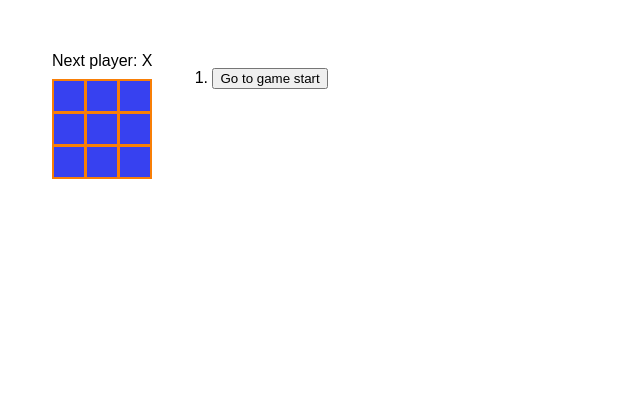
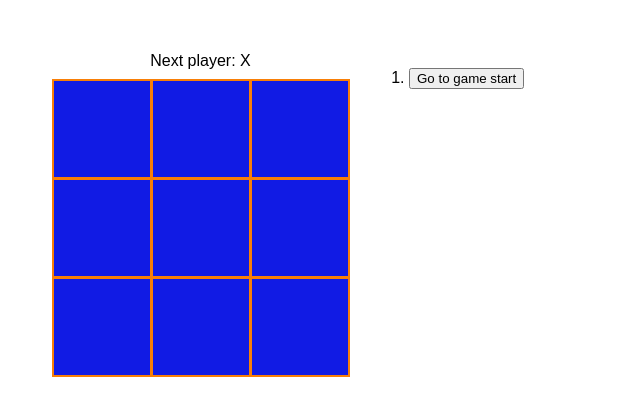
Before and after one commit to Ksalcant/TicTacToeReactJS, a React (Vite) app in the folder TicTacToeGame/: page / in a window 1280 px wide. Shown: the top 416 px of the page, without its empty margins (0-640 px from the left). Built offline with nearby package versions, Linux system fonts and the light colour scheme.

Commit message:
Added demo

```diff
--- a/TicTacToeGame/src/App.css
+++ b/TicTacToeGame/src/App.css
@@ -58,19 +58,20 @@ body {
   padding: 0;
 }
 
-.Square {
-  background: #3741f0;
+.square {
+  background: #111be4;
   border: 2px solid #f87f07;
+  color: #ffffff;
   float: left;
   font-size: 24px;
   font-weight: bold;
   line-height: 34px;
-  height: 34px;
+  height: 100px;
   margin-right: -1px;
   margin-top: -1px;
   padding: 0;
   text-align: center;
-  width: 34px;
+  width: 100px;
 }
 
 .board-row:after {
--- a/TicTacToeGame/src/App.jsx
+++ b/TicTacToeGame/src/App.jsx
@@ -1,36 +1,111 @@
+/**App.jsx
+ * @uthor Kaisel Alcantara
+ * From: https://react.dev/learn/tutorial-tic-tac-toe
+ *
+ */
 import { useState } from 'react'
 import reactLogo from './assets/react.svg'
 import viteLogo from '/vite.svg'
 import './App.css'
 
 
+function Square({ value, onSquareClick }) {
+  // set state of each click
+  //const [value, setValue] = useState(null)
+  // function handleClick(){
+  //   //console.log('clicked!');
+  //   setValue(value);
+  // }
+  return (
+    <button className="square" onClick={onSquareClick}>
+      {value}
+    </button>
+  );
+}
+
+function Board({ xIsNext, SquareArray, onPlay }) {
+  // define the onSquare function before using import
+  // this create a copy of the SquareArray array
+  function handleClick(i) {
+    if (SquareArray[i] || calculateWinner(SquareArray)) {
+      // if the square is set to true, return
+      return;
+    }
+    // copy the SquareArray array
+    const nextSquareArray = SquareArray.slice();
+    if (xIsNext) {
+      nextSquareArray[i] = "X";
+    } else {
+      nextSquareArray[i] = "O";
+    }
+    onPlay(nextSquareArray);
+    // setSquareArray(nextSquareArray);
+    // setXIsNext(!xIsNext);
+  }
+
+  // const [xIsNext, setXIsNext] = useState(true);
+  // global state variable
+  //const [SquareArray, setSquareArray] = useState(Array(9).fill(null));
+  const winner = calculateWinner(SquareArray);
+  let status;
+  if (winner) {
+    status = "Winner: " + winner;
+  } else {
+    status = "Next player: " + (xIsNext ? "X" : "O");
+  }
+
+  return (
+    <>
+      <div className="status"> {status} </div>
+      <div className="board-row">
+        <Square value={SquareArray[0]} onSquareClick={() => handleClick(0)} />
+        <Square value={SquareArray[1]} onSquareClick={() => handleClick(1)} />
+        <Square value={SquareArray[2]} onSquareClick={() => handleClick(2)} />
+      </div>
+      <div className="board-row">
+        <Square value={SquareArray[3]} onSquareClick={() => handleClick(3)} />
+        <Square value={SquareArray[4]} onSquareClick={() => handleClick(4)} />
+        <Square value={SquareArray[5]} onSquareClick={() => handleClick(5)} />
+      </div>
+      <div className="board-row">
+        <Square value={SquareArray[6]} onSquareClick={() => handleClick(6)} />
+        <Square value={SquareArray[7]} onSquareClick={() => handleClick(7)} />
+        <Square value={SquareArray[8]} onSquareClick={() => handleClick(8)} />
+      </div>
+    </>
+  );
+}
 
 // Create a top level component called game to manage the board
 export default function Game() {
-  // add state variables to track whose turn is next
-  const [xIsNext, setXIsNext] = useState(true);
   // array of history moves in state
   const [history, setHistory] = useState([Array(9).fill(null)]);
   const [currentMove, setCurrentMove] = useState(0); // to keep track of which step the user is viewing.
-  const currentSquares = history[history.length - 1];
+  // instead of rendering the final move, "const currentSquares = history[history.length - 1];"
+  const currentSquares = history[currentMove]; // render the currently selected move
+  // add state variables to track whose turn is next
+  const [xIsNext, setxIsNext] = useState(true);
+  //const xIsNext = currentMove % 2 ===0;
 
-  function handlePlay(nextSquares) {
-    // create a new array that contains all the items in history followed by nextSquares
+  function handlePlay(nextSquareArray) {
+    // create a new array that contains all the items in history followed by nextSquareArray
     // this merges all the arrays into groups in only 1 array.
-    // setHistory([...history, nextSquares]);
-    const nextHistory = [...history.slice(0, currentMove + 1), nextSquares];
+    // setHistory([...history, nextSquareArray]);
+    const nextHistory = [...history.slice(0, currentMove + 1), nextSquareArray];
     setHistory(nextHistory);
     setCurrentMove(nextHistory.length -1);
-    setXIsNext(!xIsNext);
+    setxIsNext(!xIsNext);
   }
+
   // Transform history of moves into react elements representing buttons on the screen
   function jumpTo(nextMove) {
     // update currentMove
-    setCurrenteMove(nextMove);
-    setXIsNext(nextMove % 2 === 0); // if "nextMove" is even, setXIsNext to nextMove
+    setCurrentMove(nextMove);
+    setxIsNext(nextMove % 2 === 0);
   }
-  // squares arg goes through each element in the array "history" , while "move" goes through each index of the array "history"
-  const moves = history.map((squares, move) => { // map over the history array to tranform it into another array of React elements representing buttons
+
+  // SquareArray arg goes through each element in the array "history" , while "move" goes through each index of the array "history"
+  const moves = history.map((SquareArray, move) => { // map over the history array to tranform it into another array of React elements representing buttons
     let description;
     if (move > 0) {
       description = "Go to move #" + move;
@@ -50,77 +125,12 @@ export default function Game() {
   return (
     <div className="game">
       <div className="game-board">
-        <Board xIsNext={xIsNext} squares={currentSquares} onPlay={handlePlay} />
+        <Board xIsNext={xIsNext} SquareArray={currentSquares} onPlay={handlePlay} />
       </div>
       <div className="game-info">
         <ol> {moves} </ol>
       </div>
     </div>
-  );
-}
-
-function Board({ xIsNext, squares, onPlay }) {
-  // const [xIsNext, setXIsNext] = useState(true);
-  // global state variable
-  //const [squares, setSquares] = useState(Array(9).fill(null));
-  const winner = calculateWinner(squares);
-  let status;
-  if (winner) {
-    status = "Winner: " + winner;
-  } else {
-    status = "Next player: " + (xIsNext ? "X" : "O");
-  }
-  // define the onSquare function before using import
-  // this create a copy of the squares array
-  function handleClick(i) {
-    if (squares[i] || calculateWinner(squares)) {
-      // if the square is set to true, return
-      return;
-    }
-    // copy the squares array
-    const nextSquares = squares.slice();
-    if (xIsNext) {
-      nextSquares[i] = "X";
-    } else {
-      nextSquares[i] = "O";
-    }
-    onPlay(nextSquares);
-    // setSquares(nextSquares);
-    // setXIsNext(!xIsNext);
-  }
-  return (
-    <>
-      <div className="status"> {status} </div>
-      <div className="board-row">
-        <SquareFunction value={squares[0]} onSquareClick={() => handleClick(0)} />
-        <SquareFunction value={squares[1]} onSquareClick={() => handleClick(1)} />
-        <SquareFunction value={squares[2]} onSquareClick={() => handleClick(2)} />
-      </div>
-      <div className="board-row">
-        <SquareFunction value={squares[3]} onSquareClick={() => handleClick(3)} />
-        <SquareFunction value={squares[4]} onSquareClick={() => handleClick(4)} />
-        <SquareFunction value={squares[5]} onSquareClick={() => handleClick(5)} />
-      </div>
-      <div className="board-row">
-        <SquareFunction value={squares[6]} onSquareClick={() => handleClick(6)} />
-        <SquareFunction value={squares[7]} onSquareClick={() => handleClick(7)} />
-        <SquareFunction value={squares[8]} onSquareClick={() => handleClick(8)} />
-      </div>
-    </>
-  );
-}
-
-function SquareFunction({ value, onSquareClick }) {
-  // set state of each click
-  //const [value, setValue] = useState(null)
-  // function handleClick(){
-  //   //console.log('clicked!');
-  //   setValue(value);
-  // }
-  return (
-    <button className="Square" onClick={onSquareClick}>
-      {value}
-    </button>
   );
 }
 
```
Also changed, not shown: 1 other file (tests, documents, lock files or other folders).
